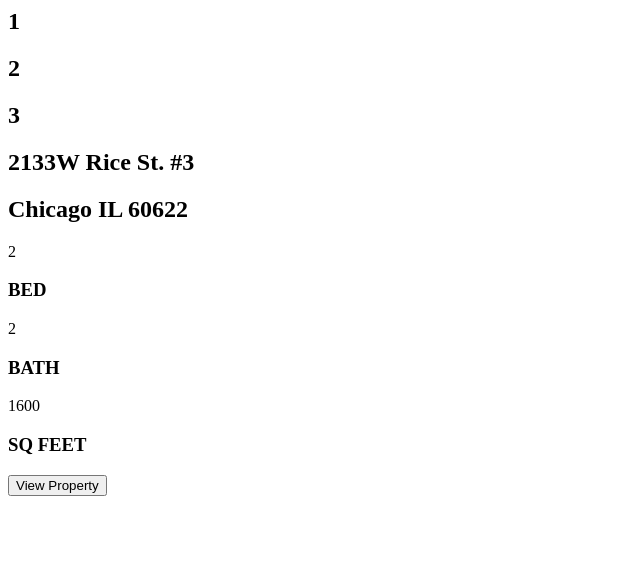
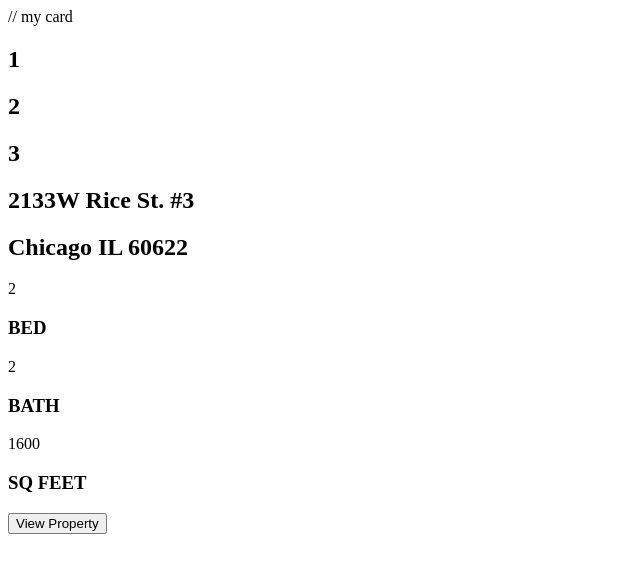
Before and after one commit to ShaikhMisbah17/card_Rice-St., a plain HTML site: page index.html in a window 1280 px wide. Shown: the whole page, without its empty margins (0-640 px from the left). Drawn offline with Linux system fonts and the light colour scheme.

Commit message:
Update index.html

```diff
--- a/index.html
+++ b/index.html
@@ -1,4 +1,4 @@
-<main class="card">
+<main class="card">  // my card
 
   <div class="image">
     <div class="head">
```
